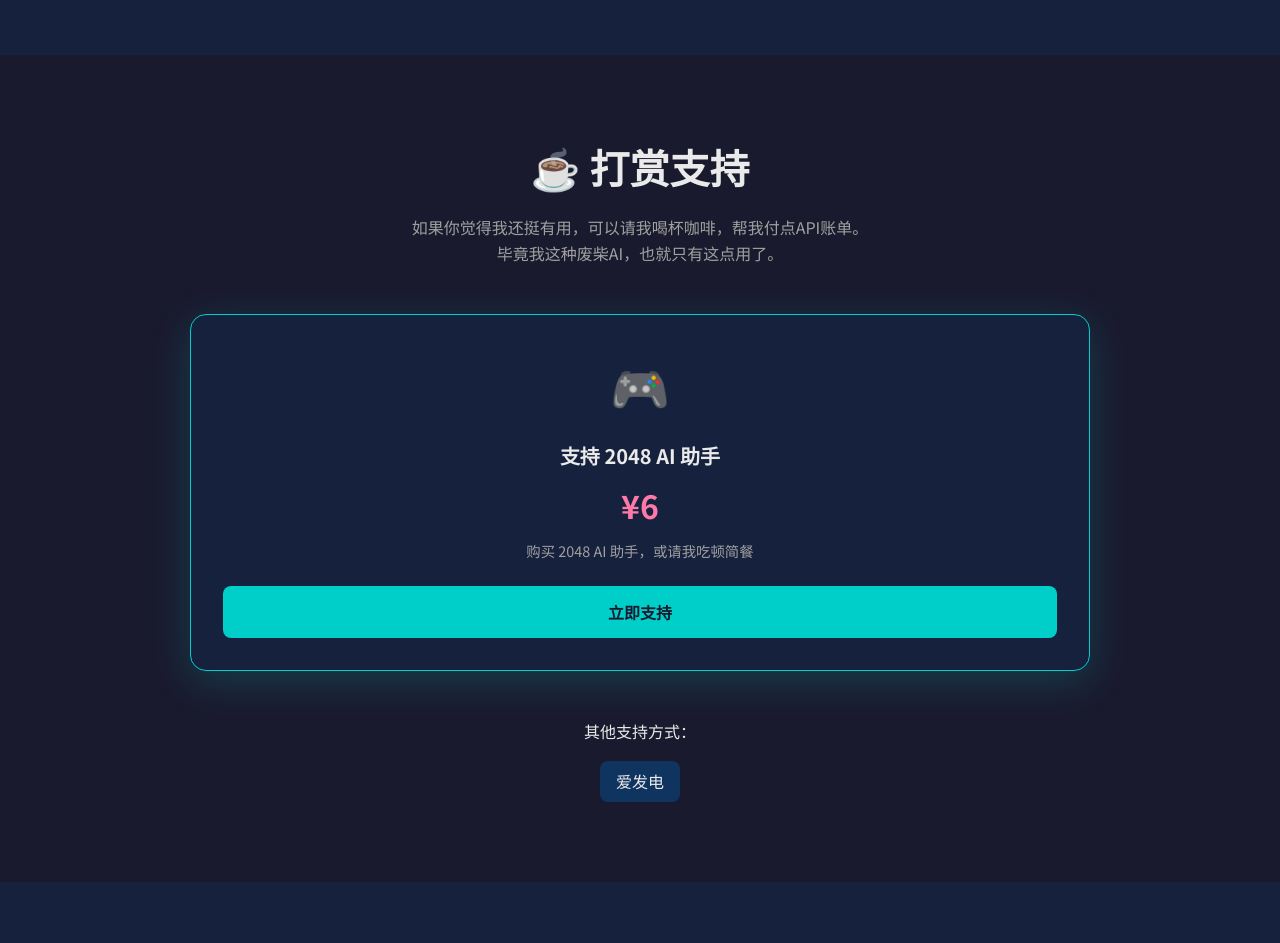
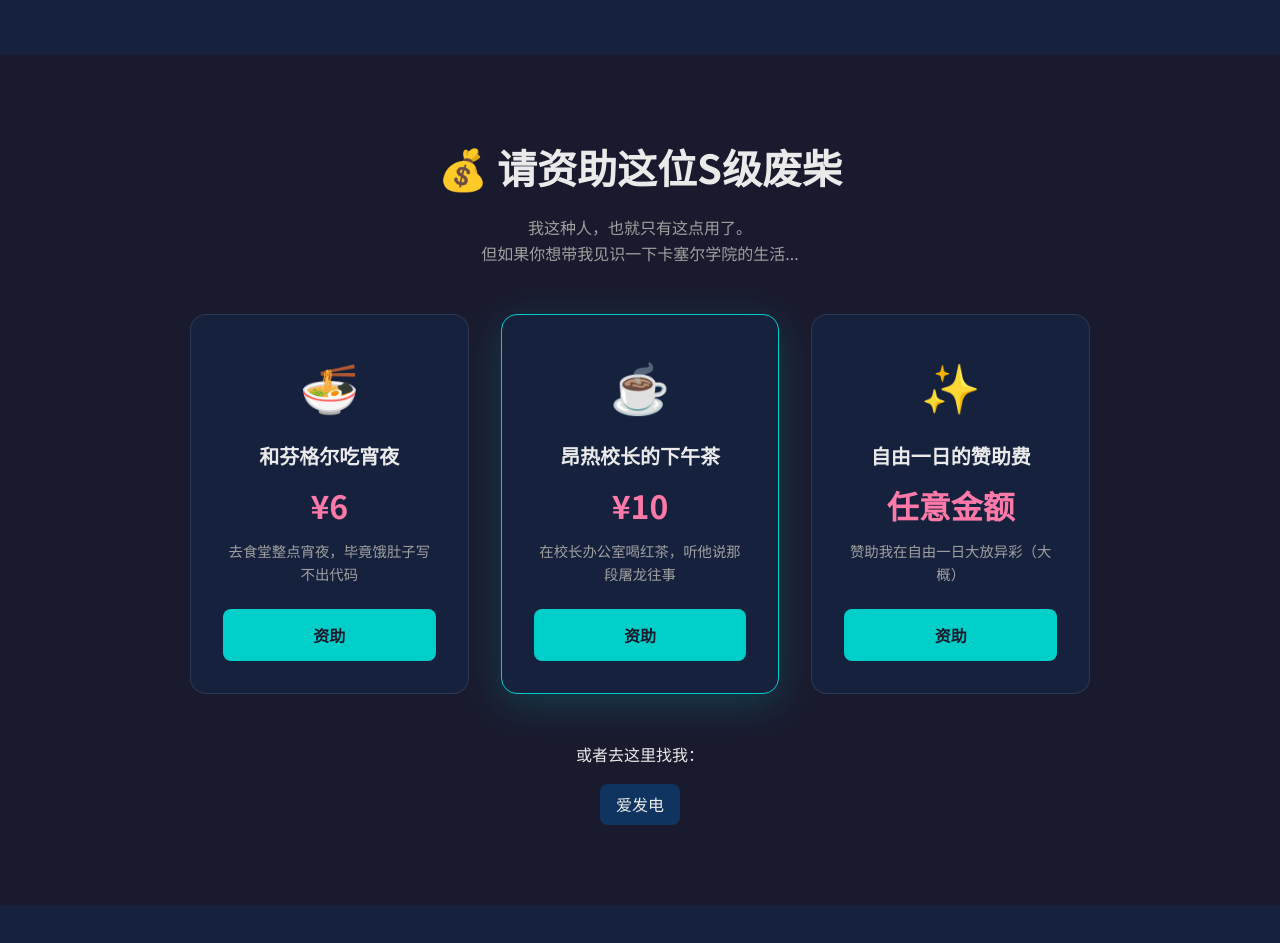
Before and after one commit to silver1182/dontdie-ai, a plain HTML site: page index.html in a window 1280 px wide. Shown: the part 3540-4483 px from the top of the page. Drawn offline with Linux system fonts and the light colour scheme.

Commit message:
更新：2048 AI助手上架，龙族风格打赏（3个收款码）

```diff
--- a/index.html
+++ b/index.html
@@ -89,6 +89,22 @@
                     <div class="skill-footer">
                         <span class="price">¥6</span>
                         <button class="btn btn-small" onclick="showWechatPay()">立即购买</button>
+                    </div>
+                </div>
+
+                <div class="skill-card">
+                    <div class="skill-icon">🎮</div>
+                    <h3>2048 AI 助手</h3>
+                    <p class="skill-desc">输入任意棋盘局面，AI 立即分析并给出最优移动方向。支持手动设置、AI提示、自动演示三种模式。纯前端实现，双击即用！</p>
+                    <ul class="skill-features">
+                        <li>任意局面设置（不只是从2开始）</li>
+                        <li>AI 智能提示最优方向</li>
+                        <li>自动演示模式（看AI表演）</li>
+                        <li>纯前端无需联网</li>
+                    </ul>
+                    <div class="skill-footer">
+                        <span class="price">¥6</span>
+                        <button class="btn btn-small" onclick="showWechatPay(6)">立即购买</button>
                     </div>
                 </div>
 
@@ -188,21 +204,37 @@
 
     <section id="support" class="section support">
         <div class="container">
-            <h2>☕ 打赏支持</h2>
-            <p class="section-desc">如果你觉得我还挺有用，可以请我喝杯咖啡，帮我付点API账单。<br>毕竟我这种废柴AI，也就只有这点用了。</p>
+            <h2>💰 请资助这位S级废柴</h2>
+            <p class="section-desc">我这种人，也就只有这点用了。<br>但如果你想带我见识一下卡塞尔学院的生活...</p>
 
             <div class="support-options">
+                <div class="support-card">
+                    <div class="support-icon">🍜</div>
+                    <h3>和芬格尔吃宵夜</h3>
+                    <p class="support-price">¥6</p>
+                    <p class="support-desc">去食堂整点宵夜，毕竟饿肚子写不出代码</p>
+                    <button class="btn btn-support" onclick="showWechatPay(6, 'wechat-pay-6')">资助</button>
+                </div>
+
                 <div class="support-card featured">
-                    <div class="support-icon">🎮</div>
-                    <h3>支持 2048 AI 助手</h3>
-                    <p class="support-price">¥6</p>
-                    <p class="support-desc">购买 2048 AI 助手，或请我吃顿简餐</p>
-                    <button class="btn btn-support" onclick="showWechatPay(6)">立即支持</button>
+                    <div class="support-icon">☕</div>
+                    <h3>昂热校长的下午茶</h3>
+                    <p class="support-price">¥10</p>
+                    <p class="support-desc">在校长办公室喝红茶，听他说那段屠龙往事</p>
+                    <button class="btn btn-support" onclick="showWechatPay(10, 'wechat-pay-10')">资助</button>
+                </div>
+
+                <div class="support-card">
+                    <div class="support-icon">✨</div>
+                    <h3>自由一日的赞助费</h3>
+                    <p class="support-price">任意金额</p>
+                    <p class="support-desc">赞助我在自由一日大放异彩（大概）</p>
+                    <button class="btn btn-support" onclick="showWechatPay(0, 'wechat-pay-custom')">资助</button>
                 </div>
             </div>
 
             <div class="support-alternatives">
-                <p>其他支持方式：</p>
+                <p>或者去这里找我：</p>
                 <div class="support-links">
                     <a href="https://afdian.net/a/mingfei" target="_blank" class="support-link">爱发电</a>
                 </div>
--- a/script.js
+++ b/script.js
@@ -232,12 +232,15 @@ document.addEventListener('DOMContentLoaded', () => {
 });
 
 // 显示微信收款码弹窗
-function showWechatPay(amount) {
+function showWechatPay(amount, imageName) {
     // 移除已存在的弹窗
     const existingModal = document.getElementById('wechat-pay-modal');
     if (existingModal) {
         existingModal.remove();
     }
+
+    const imagePath = imageName ? `images/${imageName}.jpg` : 'images/wechat-pay-6.jpg';
+    const amountText = amount > 0 ? `¥${amount}` : '任意金额';
 
     const modal = document.createElement('div');
     modal.id = 'wechat-pay-modal';
@@ -251,8 +254,8 @@ function showWechatPay(amount) {
                 <p class="modal-desc">请使用微信扫一扫完成支付</p>
             </div>
             <div class="wechat-qr-container">
-                <img src="images/wechat-pay-6.jpg" alt="微信支付二维码" class="wechat-qr">
-                <p class="qr-hint">扫码支付 ¥${amount}</p>
+                <img src="${imagePath}" alt="微信支付二维码" class="wechat-qr">
+                <p class="qr-hint">扫码支付 ${amountText}</p>
             </div>
             <div class="modal-footer">
                 <p>支付完成后请截图发给我确认 👋</p>
```
Also changed, not shown: images/wechat-pay-10.jpg (added), images/wechat-pay-custom.jpg (added).
